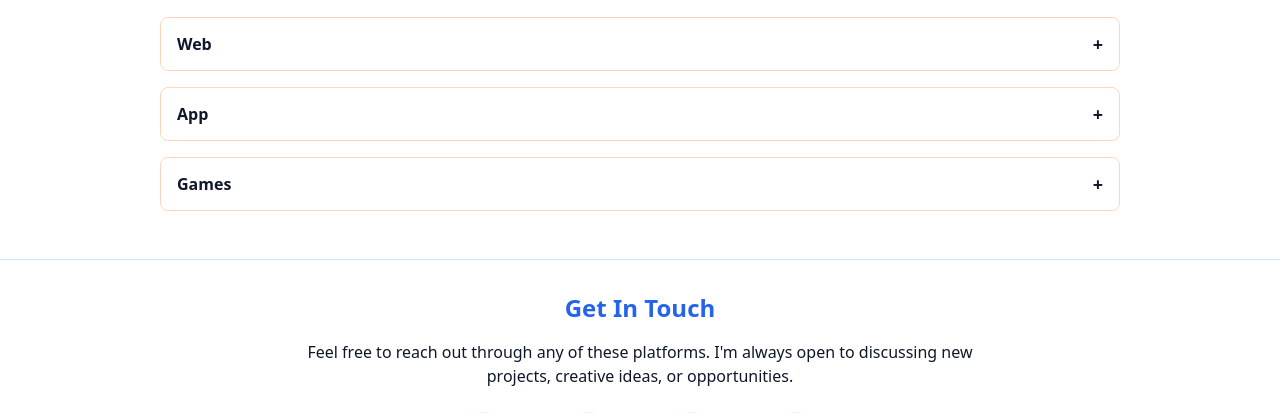
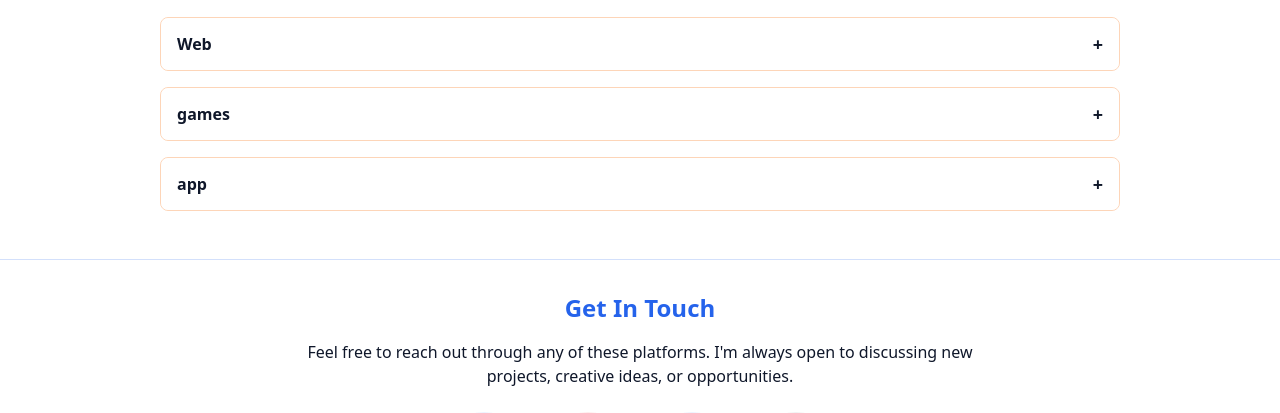
Before and after one commit to Railen-Laminers/Portfolio, a React (Vite) app: page / in a window 1280 px wide. Shown: the part 539-952 px from the top of the page. Built offline with nearby package versions, Linux system fonts and the light colour scheme.

Commit message:
Update project to check if ther is no project yet

```diff
--- a/src/pages/Projects.jsx
+++ b/src/pages/Projects.jsx
@@ -1,44 +1,48 @@
 import React, { useState } from "react";
 import DateComponent from "../components/DateComponent";
 
+// Example projects array with some empty objects
 const projects = [
     {
-        name: "Project One",
+        name: "Apartment Management System",
         date: "2024-01-15",
         category: "Web",
         image: "https://via.placeholder.com/600x400",
-        link: "https://example.com/project-one",
+        link: "https://github.com/Railen-Laminers/Apartment-Management.git",
     },
-    {
-        name: "Project Two",
-        date: "2024-06-10",
-        category: "App",
-        image: "https://via.placeholder.com/600x400",
-        link: "https://example.com/project-two",
-    },
-    {
-        name: "Project Three",
-        date: "2024-09-05",
-        category: "Games",
-        image: "https://via.placeholder.com/600x400",
-        link: "https://example.com/project-three",
-    },
-    {
-        name: "Project Four",
-        date: "2024-11-20",
-        category: "Web",
-        image: "https://via.placeholder.com/600x400",
-        link: "https://example.com/project-four",
-    },
+    { category: "games" },
+    { category: "app" },
 ];
 
 function Projects() {
-    const categories = [...new Set(projects.map((p) => p.category))];
     const [openCategory, setOpenCategory] = useState(null);
 
     const toggleCategory = (category) => {
         setOpenCategory(openCategory === category ? null : category);
     };
+
+    // Filter valid projects (those with a name)
+    const validProjects = projects.filter((p) => p && p.name && p.category);
+
+    // Extract **all categories** from all projects (even empty ones)
+    const categories = [...new Set(projects.map((p) => p.category).filter(Boolean))];
+
+    // If no projects at all
+    if (projects.length === 0 || categories.length === 0) {
+        return (
+            <section
+                id="projects"
+                className="max-w-5xl mx-auto px-4 lg:px-8 py-12 animate-fade-in"
+            >
+                <h2 className="text-3xl font-bold mb-6 text-secondary-light dark:text-secondary-dark animate-slide-in">
+                    Projects
+                </h2>
+                <p className="text-lg text-primary-dark dark:text-primary-light text-center">
+                    No projects available at the moment.
+                </p>
+            </section>
+        );
+    }
 
     return (
         <section
@@ -54,7 +58,13 @@ function Projects() {
             </p>
 
             <div className="space-y-4">
-                {categories.map((category) => (
+                {categories.map((category) => {
+                    // Get valid projects for this category
+                    const categoryProjects = validProjects.filter(
+                        (project) => project.category === category
+                    );
+
+                    return (
                         <div
                             key={category}
                             className="border border-accent-light/30 dark:border-accent-dark/30 rounded-lg overflow-hidden transition-all duration-300 hover:shadow-md"
@@ -70,17 +80,24 @@ function Projects() {
                             </button>
 
                             <div
-                            className={`overflow-hidden transition-all duration-300 ease-in-out ${openCategory === category ? "max-h-[1000px]" : "max-h-0"
+                                className={`overflow-hidden transition-all duration-300 ease-in-out ${openCategory === category
+                                    ? "max-h-[1000px]"
+                                    : "max-h-0"
                                     }`}
                             >
                                 <div className="p-4 grid grid-cols-1 sm:grid-cols-2 lg:grid-cols-3 gap-4">
-                                {projects
-                                    .filter((project) => project.category === category)
-                                    .map((project, i) => (
+                                    {categoryProjects.length === 0 ? (
+                                        <p className="col-span-full text-center text-primary-dark dark:text-primary-light">
+                                            No projects in this category yet.
+                                        </p>
+                                    ) : (
+                                        categoryProjects.map((project, i) => (
                                             <article
                                                 key={i}
                                                 className="rounded-lg overflow-hidden border border-secondary-light/20 dark:border-secondary-dark/20 shadow-sm bg-primary-light/30 dark:bg-primary-dark/30 transition-all duration-300 hover:shadow-lg hover:scale-[1.02] animate-fade-in"
-                                            style={{ animationDelay: `${i * 0.1}s` }}
+                                                style={{
+                                                    animationDelay: `${i * 0.1}s`,
+                                                }}
                                             >
                                                 <div className="w-full h-24 bg-gradient-to-br from-blue-400/20 to-purple-400/20 overflow-hidden">
                                                     <img
@@ -104,11 +121,13 @@ function Projects() {
                                                     </a>
                                                 </div>
                                             </article>
-                                    ))}
+                                        ))
+                                    )}
                                 </div>
                             </div>
                         </div>
-                ))}
+                    );
+                })}
             </div>
         </section>
     );
```
Lines whose indentation alone changed are shown as unchanged.
